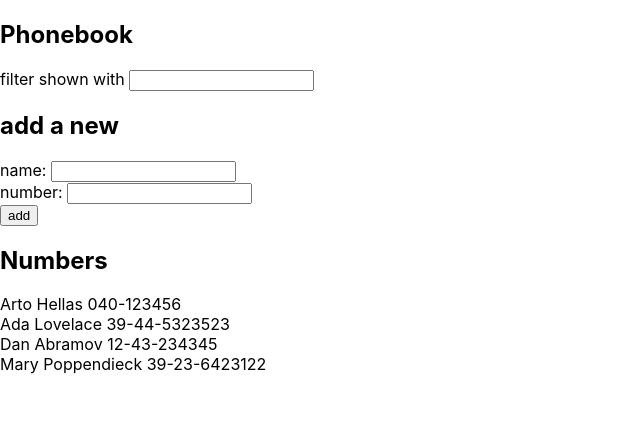
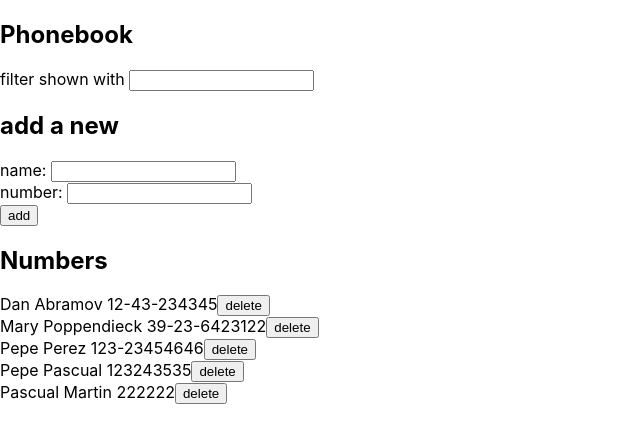
Before and after one commit to zerok1986/fsopen-2021, a React (Create React App) app in the folder part2/phoneguide/: page / in a window 1280 px wide. Shown: the top 442 px of the page, without its empty margins (0-640 px from the left). Built offline with nearby package versions, Linux system fonts and the light colour scheme; data requests are answered from the project's data file.

Commit message:
Complete Exercise 2.15-2.18

```diff
--- a/part2/phoneguide/db.json
+++ b/part2/phoneguide/db.json
@@ -1,15 +1,5 @@
 {
-  "users":[
-    {
-      "name": "Arto Hellas",
-      "number": "040-123456",
-      "id": 1
-    },
-    {
-      "name": "Ada Lovelace",
-      "number": "39-44-5323523",
-      "id": 2
-    },
+  "users": [
     {
       "name": "Dan Abramov",
       "number": "12-43-234345",
@@ -19,6 +9,21 @@
       "name": "Mary Poppendieck",
       "number": "39-23-6423122",
       "id": 4
+    },
+    {
+      "id": 5,
+      "name": "Pepe Perez",
+      "number": "123-23454646"
+    },
+    {
+      "id": 50,
+      "name": "Pepe Pascual",
+      "number": "123243535"
+    },
+    {
+      "id": 1643460016628,
+      "name": "Pascual Martin",
+      "number": "222222"
     }
   ]
 }
--- a/part2/phoneguide/src/App.js
+++ b/part2/phoneguide/src/App.js
@@ -1,9 +1,9 @@
 import React, { useState, useEffect } from 'react'
-import axios from 'axios'
 import { Filter } from './components/Filter'
 import { NewUserForm } from './components/NewUserForm'
 import { Title } from './components/Title'
 import { UserCard } from './components/UserCard'
+import usersService from './services/users.service'
 
 const App = () => {
   const [users, setUsers] = useState([])
@@ -13,9 +13,7 @@ const App = () => {
   const [showAll, setShowAll] = useState(true)
 
   useEffect(() => {
-    axios.get('http://localhost:5005/users').then((res) => {
-      setUsers(res.data)
-    })
+    usersService.getAll().then((initialUsers) => setUsers(initialUsers))
   }, [])
 
   const usersToShow = showAll
@@ -25,21 +23,46 @@ const App = () => {
   const addUser = (e) => {
     e.preventDefault()
     const userCard = {
-      id: users.length + 1,
+      id: Date.now(),
       name: newName,
       number: newNumber,
     }
 
     if (
-      users.some((user) => user.name === newName || user.number === newNumber)
+      users.some((user) => user.name === newName && user.number !== newNumber)
     ) {
-      alert(`${newName} is already added to phonebook`)
+      window.confirm(
+        `${newName} is already added to phonebook, replace the old number with a new one?`
+      )
+      const user = users.find((user) => user.name === newName)
+      const id = user.id
+      const updatedUser = { ...user, number: newNumber }
+      usersService.update(id, updatedUser).then(() => {
+        usersService.getAll().then((initialUsers) => setUsers(initialUsers))
+      })
+    } else if (
+      users.some((user) => user.name === newName && user.number === newNumber)
+    ) {
+      window.alert(
+        `${newName} is already added with to phonebook with this exact info`
+      )
     } else {
-      setUsers(users.concat(userCard))
-      setNewName('')
-      setNewNumber('')
-      setShowAll(true)
+      usersService.create(userCard).then((returnedUser) => {
+        console.log(returnedUser)
+        setUsers(users.concat(returnedUser))
+        setNewName('')
+        setNewNumber('')
+        setShowAll(true)
+      })
     }
+  }
+
+  const deleteUserById = (id) => {
+    const user = users.find((user) => user.id === id)
+    window.confirm(`Delete ${user.name} ?`) &&
+      usersService.deleteId(id, user).then(() => {
+        usersService.getAll().then((initialUsers) => setUsers(initialUsers))
+      })
   }
 
   const handleNameChange = (e) => {
@@ -68,8 +91,12 @@ const App = () => {
         handleNumChange={handleNumChange}
       />
       <Title text={'Numbers'} />
-      {usersToShow.map((user) => (
-        <UserCard key={user.id} user={user} />
+      {usersToShow?.map((user) => (
+        <UserCard
+          key={user.id}
+          user={user}
+          deleteUser={() => deleteUserById(user.id)}
+        />
       ))}
     </div>
   )
--- a/part2/phoneguide/src/components/UserCard.jsx
+++ b/part2/phoneguide/src/components/UserCard.jsx
@@ -1,9 +1,10 @@
 import React from 'react'
 
-export const UserCard = ({ user }) => {
+export const UserCard = ({ user, deleteUser }) => {
   return (
     <div>
       {user.name} {user.number}
+      <button onClick={deleteUser}>delete</button>
     </div>
   )
 }
--- /dev/null
+++ b/part2/phoneguide/src/services/users.service.js
@@ -0,0 +1,29 @@
+import axios from 'axios'
+const BASE_URL = 'http://localhost:5005/users'
+
+const getAll = async () => {
+  const request = axios.get(BASE_URL)
+  const res = await request
+  return res.data
+}
+
+const create = async (newObj) => {
+  const request = axios.post(BASE_URL, newObj)
+  const res = await request
+  return res.data
+}
+
+const update = async (id, newObj) => {
+  const request = axios.put(`${BASE_URL}/${id}`, newObj)
+  const res = await request
+  return res.data
+}
+
+const deleteId = async (id, newObj) => {
+  const request = axios.delete(`${BASE_URL}/${id}`, newObj)
+  const res = await request
+  return res.data
+}
+
+const usersService = { getAll, create, update, deleteId }
+export default usersService
```
